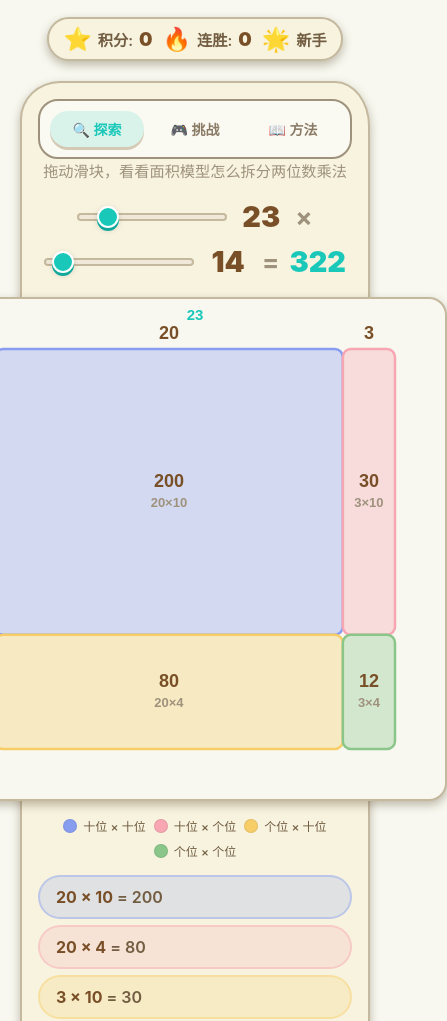
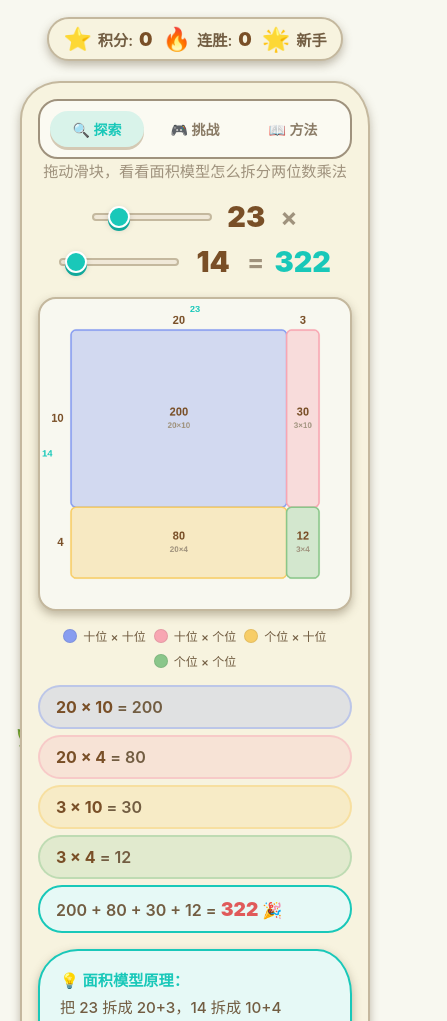
Before and after one commit to Alvinyk/math-island, a plain HTML site: page math.html in a window 390 px wide. Shown: the part 84-1105 px from the top of the page, 447 px wide, since content can reach past the window. Drawn offline with Linux system fonts and the light colour scheme.

Commit message:
📱 修复手机端自适应：canvas + 首页 + 输入行

```diff
--- a/math.html
+++ b/math.html
@@ -209,6 +209,8 @@ canvas {
   border: 2px solid #c4b89e;
   background: #f8f8f0;
   box-shadow: 0 4px 10px rgba(107,92,67,0.42);
+  max-width: 100%;
+  height: auto;
 }
 
 /* 图例 */
@@ -482,6 +484,9 @@ canvas {
   .corner-deco { font-size: 20px; }
   .corner-deco.tl2, .corner-deco.tr2, .corner-deco.bl2, .corner-deco.br2 { font-size: 16px; }
   .legend { gap: 8px; font-size: 0.75em; }
+  .input-row { flex-wrap: wrap; justify-content: center; }
+  .input-row input[type=range] { width: 120px; }
+  .steps { max-width: 100%; }
 }
 
 /* ===== 柔和动画 ===== */
```
Also changed, not shown: index.html (+5 -0 lines).
